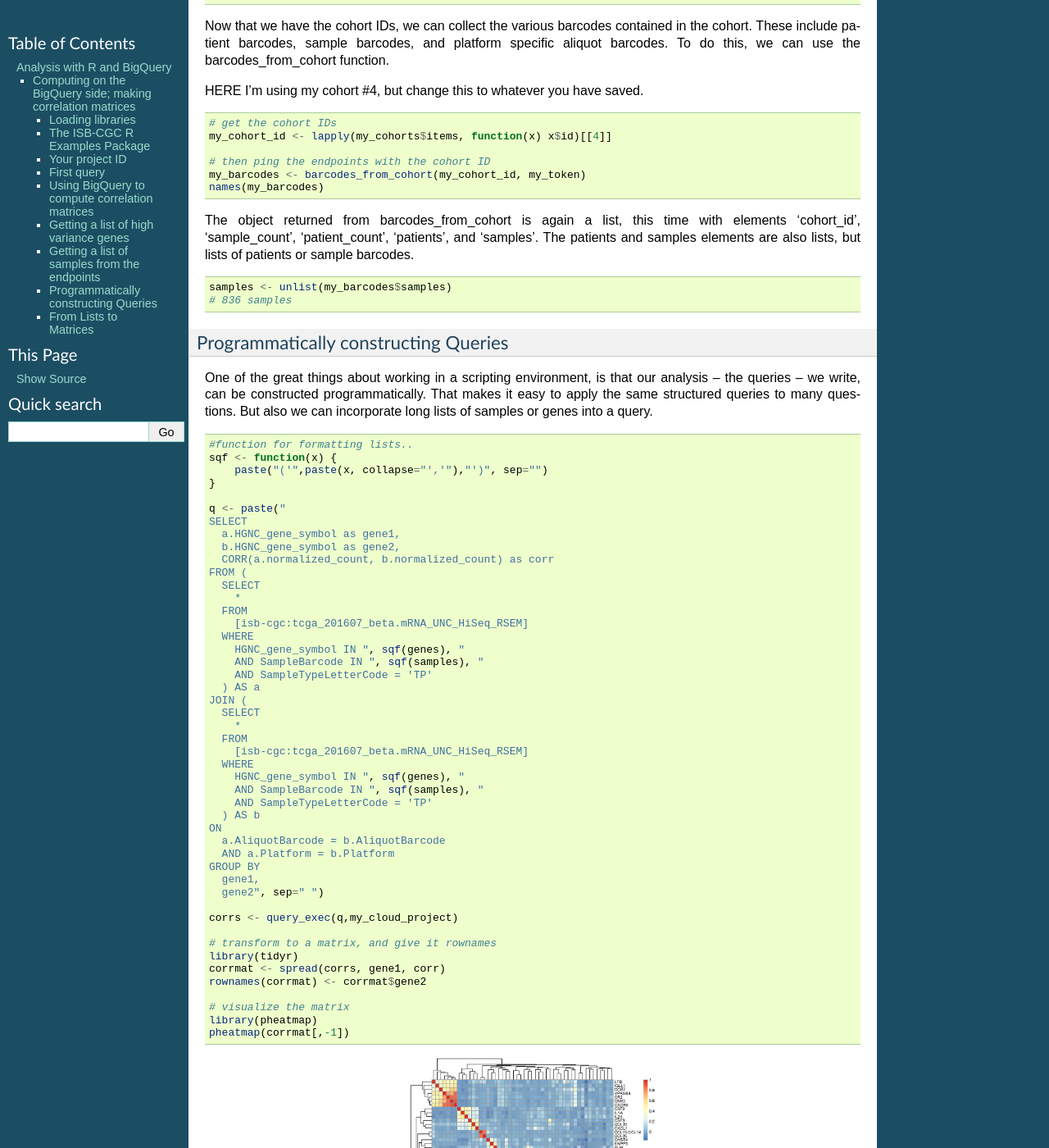
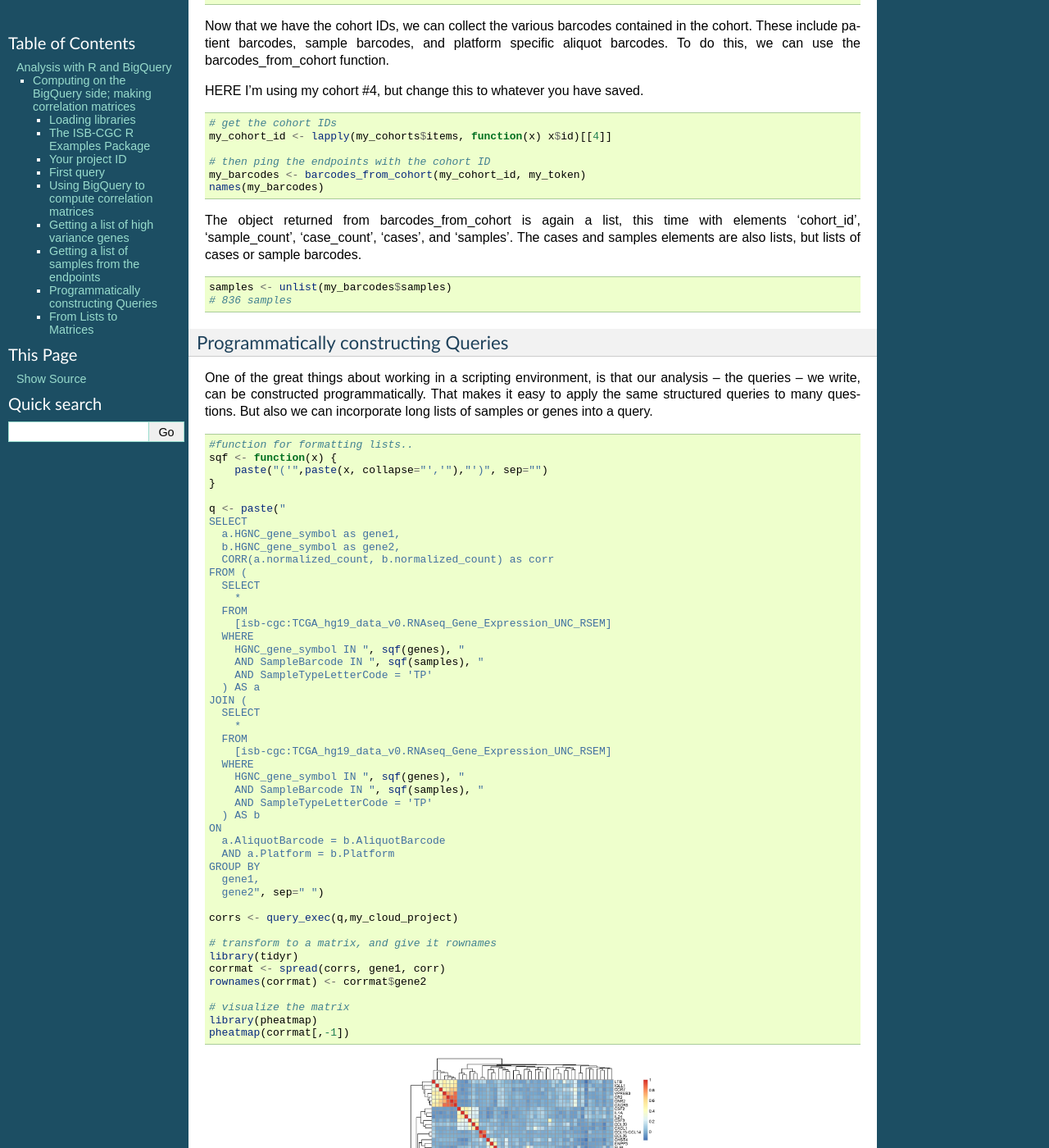
Before and after one commit to isb-cgc/readthedocs, a Sphinx documentation site: the page built from docs/source/sections/workshop/Workshop_R_tut_v2.rst, in a window 1280 px wide and 1400 px high, scrolled down 3248 px. Shown: the whole window at 82% size. Built offline with Sphinx 7.4.7, drawn with Linux system fonts in a browser that asks for light colours; pages that are not in the unit, such as notebooks, are missing from menus; some of the changed text lies outside the part shown.

```diff
--- a/docs/source/sections/workshop/Workshop_R_tut_v2.rst
+++ b/docs/source/sections/workshop/Workshop_R_tut_v2.rst
@@ -93,20 +93,20 @@ The general structure of the query is going to be:
       SELECT
         *
       FROM
-        [isb-cgc:tcga_201607_beta.mRNA_UNC_RSEM]
+        [isb-cgc:TCGA_hg19_data_v0.RNAseq_Gene_Expression_UNC_RSEM]
       WHERE
         HGNC_gene_symbol IN ('APLN','CCL26','IL19','IL37')
-        AND Study = 'COAD'
+        AND project_short_name = 'TCGA-COAD'
         AND SampleTypeLetterCode = 'TP'
       ) AS a
     JOIN (
       SELECT
         *
       FROM
-        [isb-cgc:tcga_201607_beta.mRNA_UNC_RSEM]
+        [isb-cgc:TCGA_hg19_data_v0.RNAseq_Gene_Expression_UNC_RSEM]
       WHERE
         HGNC_gene_symbol IN ('APLN','CCL26','IL19','IL37')
-        AND Study = 'COAD'
+        AND project_short_name = 'TCGA-COAD'
         AND SampleTypeLetterCode = 'TP'
       ) AS b
     ON
@@ -164,7 +164,7 @@ coefficient of variance.
       HGNC_gene_symbol,
       STDDEV(normalized_count+1) / AVG(normalized_count+1) AS cv
     FROM
-      [isb-cgc:tcga_201607_beta.mRNA_UNC_RSEM]
+      [isb-cgc:TCGA_hg19_data_v0.RNAseq_Gene_Expression_UNC_RSEM]
     WHERE
       HGNC_gene_symbol IN (
       SELECT
@@ -241,8 +241,8 @@ HERE I'm using my cohort #4, but change this to whatever you have saved.
     names(my_barcodes)
 
 The object returned from barcodes_from_cohort is again a list, this time with
-elements 'cohort_id', 'sample_count', 'patient_count', 'patients', and 'samples'.
-The patients and samples elements are also lists, but lists of patients or sample barcodes.
+elements 'cohort_id', 'sample_count', 'case_count', 'cases', and 'samples'.
+The cases and samples elements are also lists, but lists of cases or sample barcodes.
 
 .. code-block:: r
 
@@ -274,7 +274,7 @@ But also we can incorporate long lists of samples or genes into a query.
       SELECT
         *
       FROM
-        [isb-cgc:tcga_201607_beta.mRNA_UNC_HiSeq_RSEM]
+        [isb-cgc:TCGA_hg19_data_v0.RNAseq_Gene_Expression_UNC_RSEM]
       WHERE
         HGNC_gene_symbol IN ", sqf(genes), "
         AND SampleBarcode IN ", sqf(samples), "
@@ -284,7 +284,7 @@ But also we can incorporate long lists of samples or genes into a query.
       SELECT
         *
       FROM
-        [isb-cgc:tcga_201607_beta.mRNA_UNC_HiSeq_RSEM]
+        [isb-cgc:TCGA_hg19_data_v0.RNAseq_Gene_Expression_UNC_RSEM]
       WHERE
         HGNC_gene_symbol IN ", sqf(genes), "
         AND SampleBarcode IN ", sqf(samples), "
```
Also changed, not shown: other parts of docs/source/sections/workshop/Workshop_R_tut_v2.rst (+1 -1 lines).
